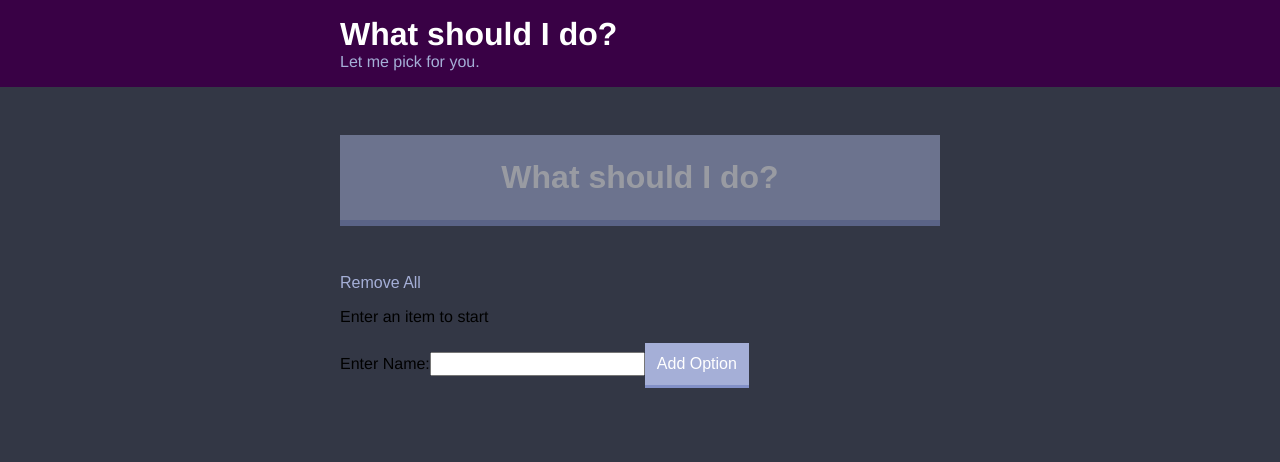
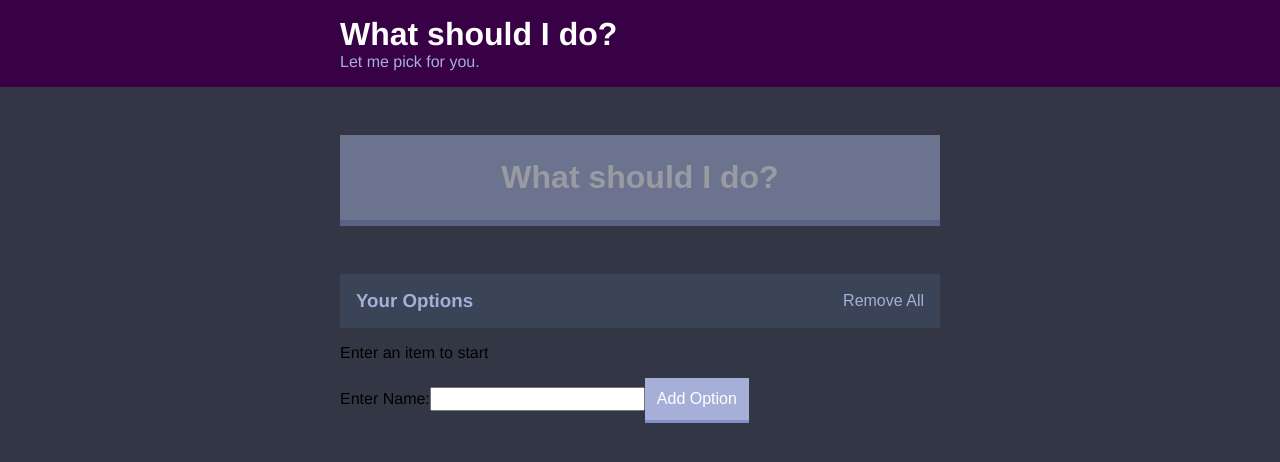
Before and after one commit to vic6/what-to-do, a React app: page / in a window 1280 px wide. Shown: the top 462 px of the page. Built offline with nearby package versions, Linux system fonts and the light colour scheme.

Commit message:
Add styling to options title bar

```diff
--- a/src/Options.jsx
+++ b/src/Options.jsx
@@ -4,12 +4,15 @@ import Option from "./Option.jsx";
 const Options = props => {
   return (
     <div>
+      <div className='widget-header'>
+        <h3 className='widget-header__title'>Your Options</h3>
         <button
           className="button button--link"
           onClick={props.handleDeleteOptions}
         >
           Remove All
         </button>
+      </div>
       {props.options.length === 0 && <p>Enter an item to start</p>}
       {props.options.map(item => (
         <Option
--- a/src/styles/base/_settings.scss
+++ b/src/styles/base/_settings.scss
@@ -3,7 +3,10 @@
 $dark-purple: #390145;
 $light-purple: #a5afd7;
 $dark-blue: #333745;
-
+$blue: #3b4357;
+$green: #3bde50;
+$orange: orange;
+$purple: purple;
 
 // Spacing
 $s-size: 1.2rem;
--- /dev/null
+++ b/src/styles/components/_widget.scss
@@ -0,0 +1,11 @@
+.widget-header {
+  background: $blue;
+  color: $light-purple;
+  padding: $m-size;
+  display: flex;
+  justify-content: space-between;
+}
+
+.widget-header__title {
+  margin: 0
+}
--- a/src/styles/styles.scss
+++ b/src/styles/styles.scss
@@ -3,3 +3,4 @@
 @import './components/header';
 @import './components/container';
 @import './components/button';
+@import './components/widget'
```
Lines whose indentation alone changed are shown as unchanged.
